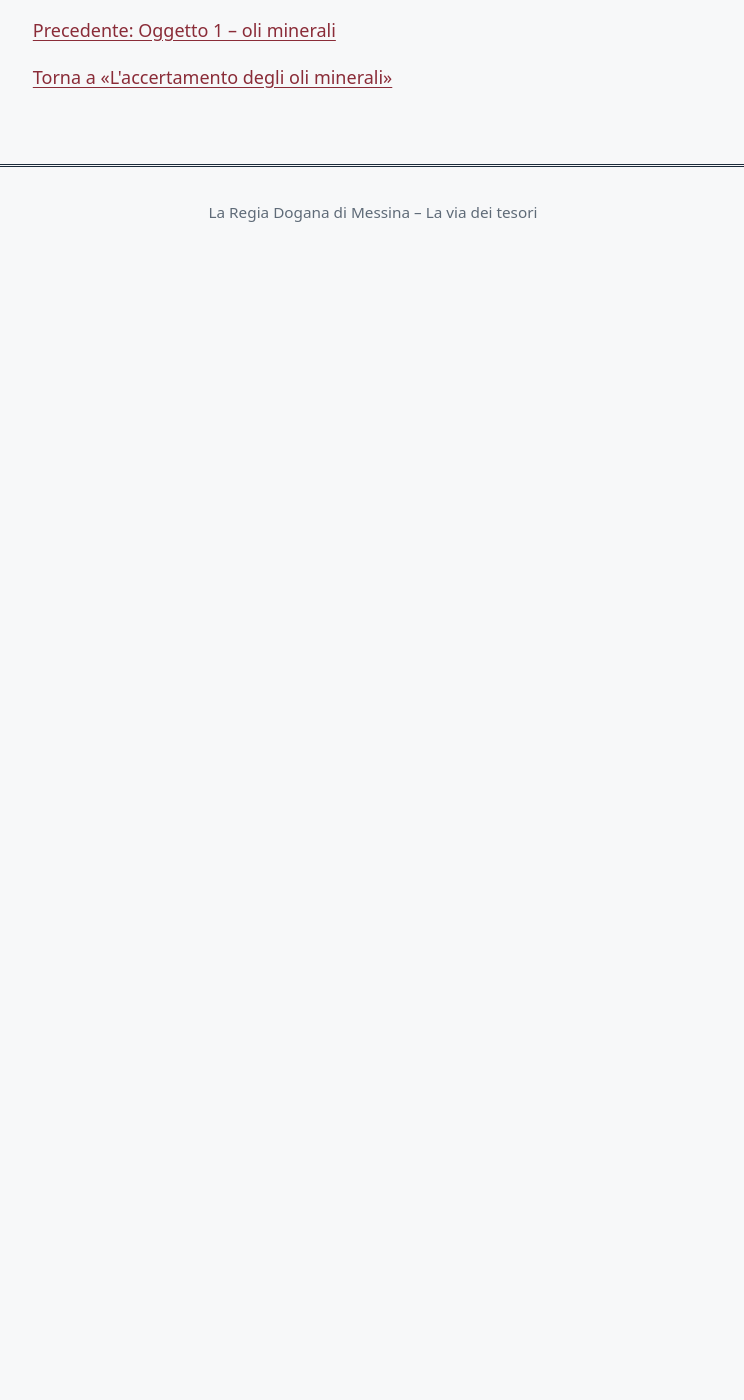
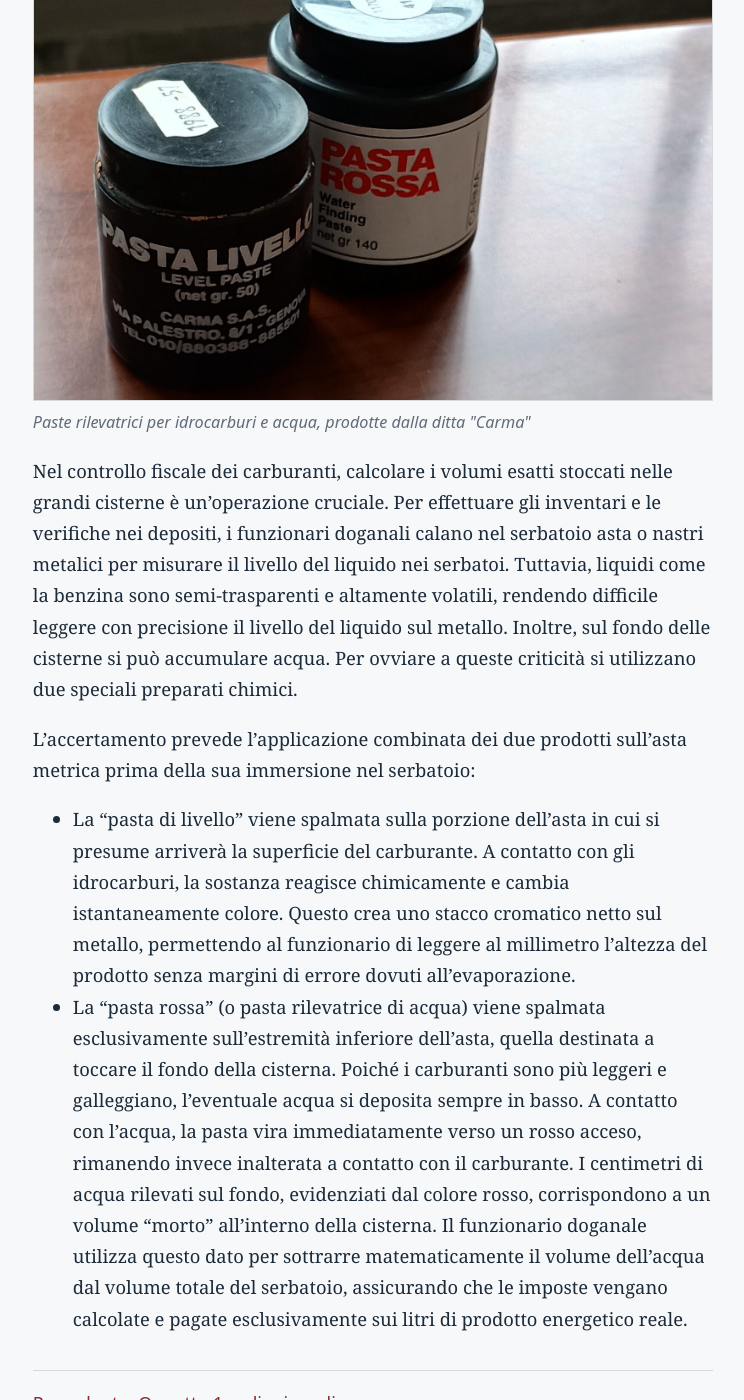
Before and after one commit to GiuseppeLB/regia-dogana-di-Messina, a Jekyll site: the page built from _oggetti/olio-minerale-2.md, in a window 1280 px wide and 1400 px high, scrolled down 270 px. Shown: the whole window, without its empty margins (267-1011 px from the left). Built offline with Jekyll 4.4.1, drawn with Linux system fonts in a browser that asks for light colours; before the commit the page ends 900 px from its top, so only the background shows below that; some of the changed text lies outside the part shown.

Commit message:
Update _oggetti/olio-minerale-2.md (via Pages CMS)

```diff
--- a/_oggetti/olio-minerale-2.md
+++ b/_oggetti/olio-minerale-2.md
@@ -1,11 +1,15 @@
 ---
 layout: oggetto
-title: "Oggetto 2 – oli minerali"
+title: Pasta di livello e Pasta rossa
 pagina: oli-minerali
-sezione: ""
 ordine: 2
-foto: ""
-alt: ""
-didascalia: ""
+foto: /assets/foto/pasta rossa e livello-1.jpg
+alt: Pasta rossa e pasta livello
+didascalia: Paste rilevatrici per idrocarburi e acqua, prodotte dalla ditta "Carma"
 ---
-[Descrizione da inserire.]
+Nel controllo fiscale dei carburanti, calcolare i volumi esatti stoccati nelle grandi cisterne è un'operazione  cruciale. Per effettuare gli inventari e le verifiche nei depositi, i funzionari doganali calano nel serbatoio asta o nastri metalici per misurare il livello del liquido nei serbatoi. Tuttavia, liquidi come la benzina sono semi-trasparenti e altamente volatili, rendendo difficile leggere con precisione il livello del liquido sul metallo. Inoltre, sul fondo delle cisterne si può accumulare acqua. Per ovviare a queste criticità si utilizzano due speciali preparati chimici.
+
+L'accertamento prevede l'applicazione combinata dei due prodotti sull'asta metrica prima della sua immersione nel serbatoio:
+
+- La "pasta di livello" viene spalmata sulla porzione dell'asta in cui si presume arriverà la superficie del carburante. A contatto con gli idrocarburi, la sostanza reagisce chimicamente e cambia istantaneamente colore. Questo crea uno stacco cromatico netto sul metallo, permettendo al funzionario di leggere al millimetro l'altezza del prodotto senza margini di errore dovuti all'evaporazione.
+-  La "pasta rossa" (o pasta rilevatrice di acqua) viene spalmata esclusivamente sull'estremità inferiore dell'asta, quella destinata a toccare il fondo della cisterna. Poiché i carburanti sono più leggeri e galleggiano, l'eventuale acqua si deposita sempre in basso. A contatto con l'acqua, la pasta vira immediatamente verso un rosso acceso, rimanendo invece inalterata a contatto con il carburante. I centimetri di acqua rilevati sul fondo, evidenziati dal colore rosso, corrispondono a un volume "morto" all'interno della cisterna. Il funzionario doganale utilizza questo dato per sottrarre matematicamente il volume dell'acqua dal volume totale del serbatoio, assicurando che le imposte vengano calcolate e pagate esclusivamente sui litri di prodotto energetico reale.
```
